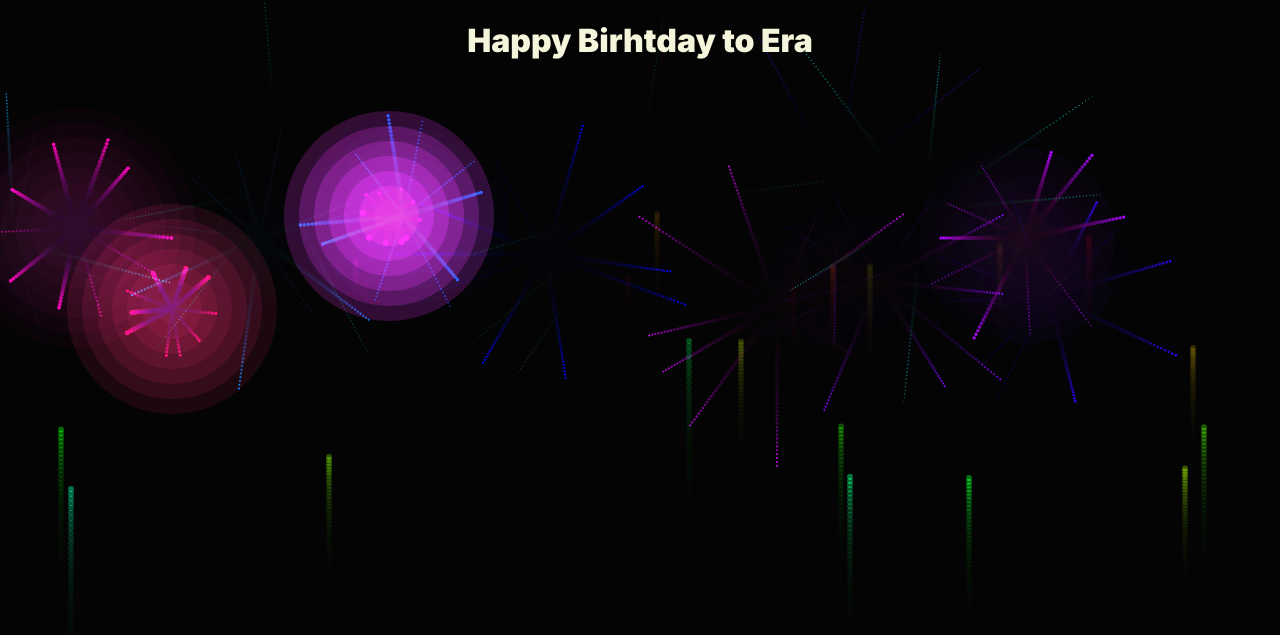
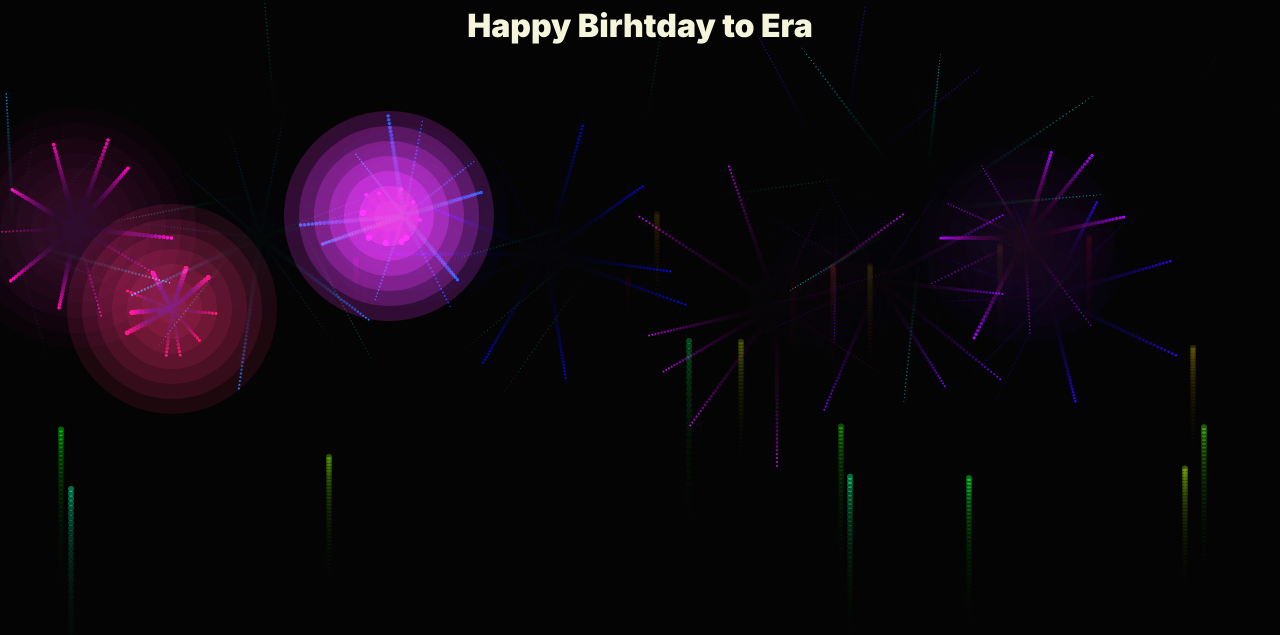
Before and after one commit to happybirthdaytoera/happybirthdaytoera.github.io, a plain HTML site: page index.html in a window 1280 px wide. Shown: the top 635 px of the page. Drawn offline with Linux system fonts and the light colour scheme.

Commit message:
Update index.html

```diff
--- a/index.html
+++ b/index.html
@@ -33,7 +33,7 @@
         .div3 {
             position: fixed;
             left: 0;
-            top: 0px;
+            top: -15px;
             display: flex;
             width: 100%;
             height: 20%;
```
